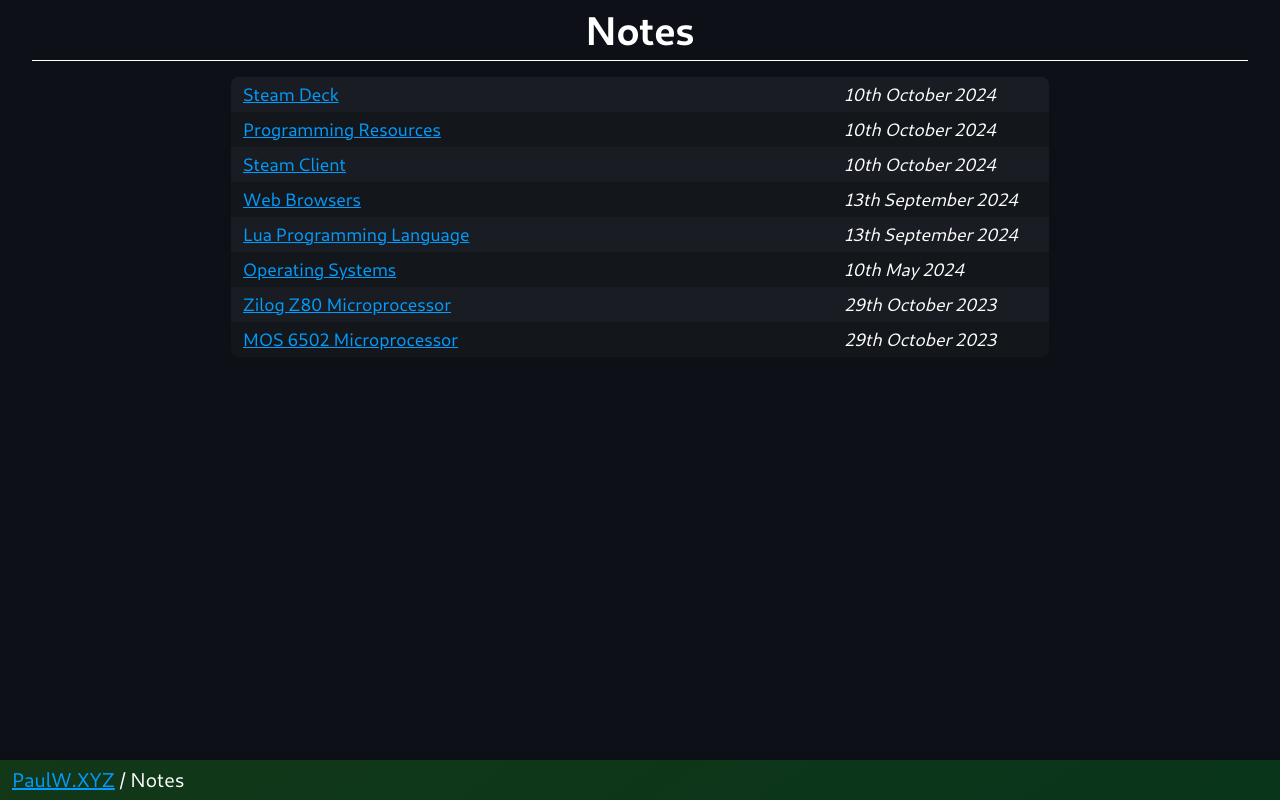
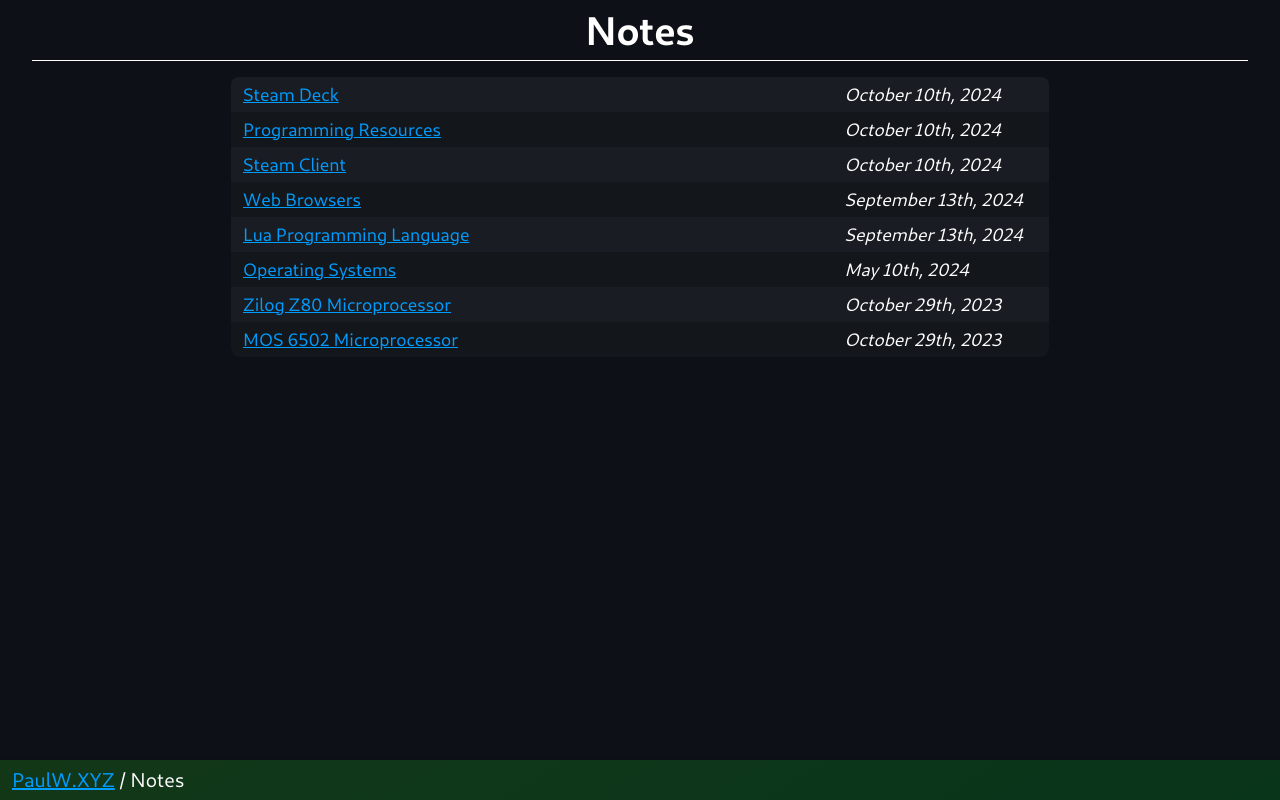
Before and after one commit to paulwxyz/paulw.xyz, a Next.js app: page /notes in a window 1280 px wide. Built offline with nearby package versions, Linux system fonts and the light colour scheme.

Commit message:
Fix type and other minor issues

```diff
--- a/lib/date.ts
+++ b/lib/date.ts
@@ -16,11 +16,21 @@
 
 function get12HourTime(pdate: Date | string): string {
     const date = (typeof pdate === 'string') ? new Date(pdate) : pdate;
-    if (date.getHours() > 12)
-        return `${date.getHours() - 12}:${date.getMinutes()} PM`;
-    else if (date.getHours() === 0)
-        return `12:${date.getMinutes()} AM`;
-    return `${date.getHours()}:${date.getMinutes()} AM`;
+    let hours = date.getHours();
+    const minutes = date.getMinutes();
+    let meridiem = 'A.M.';
+
+    let strhours = ''
+
+    if (hours > 12) {
+        hours -= 12;
+        meridiem = 'P.M.';
+    }
+
+    if (hours === 0)
+        hours = 12;
+
+    return `${hours}:${minutes < 10 ? '0' : ''}${minutes} ${meridiem}`;
 
 }
 
@@ -30,10 +40,11 @@
     const year = oDate.getFullYear();
     const month = months[oDate.getMonth()];
     const day = oDate.getDate();
-
-    let out = !disable?.day ? `${day}${getOrdinalDaySuffix(day)}` : '';
-    out = !disable?.month ? `${out} ${month}` : out;
-    out = !disable?.year ? `${out} ${year}` : out;
+    const suffix = getOrdinalDaySuffix(day)
+    let out = '';
+    out = !disable?.month ? `${month}` : '';
+    out = !disable?.day ? `${out} ${day}${suffix}` : out;
+    out = !disable?.year ? `${out}, ${year}` : out;
 
     return out;
 }
@@ -57,8 +68,8 @@
 }
 
 export function toLocaleString(pdate: Date | string): string {
-    const date = (typeof pDate === 'string') ? new Date(pdate) : pdate;
-    return `${toHumanReadableDate(date)}, ${get12HourTime(date)}`;
+    const date = (typeof pdate === 'string') ? new Date(pdate) : pdate;
+    return `${toHumanReadableDate(date)} at ${get12HourTime(date)}`;
 }
 
 export function toRelativeDate(date: Date | string): string {
--- a/pages/notes/[note].tsx
+++ b/pages/notes/[note].tsx
@@ -16,6 +16,7 @@
 interface Note {
     title: string,
     mtime: string,
+    content?: string,
 }
 
 interface Notes {
@@ -50,7 +51,7 @@
     >{content}</ReactMarkdown>
 }
 
-function Note({ note }: any) {
+function Note({ note }: { note: Note } ) {
     return (<>
         <Layout >
             <span className={style['last-updated']}>
@@ -64,7 +65,7 @@
     );
 }
 
-export async function getStaticProps({ params }: any) {
+export async function getStaticProps({ params }: { params: { note: string } }) {
     const note: string = params.note;
     const notesInfo: Notes = NotesInfo;
     const noteInfo: Note = notesInfo[note];
```
Also changed, not shown: pages/sitemap.tsx (+14 -0 lines).
